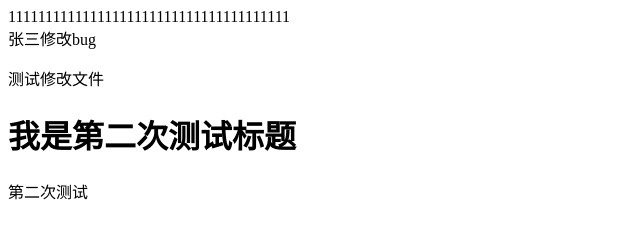
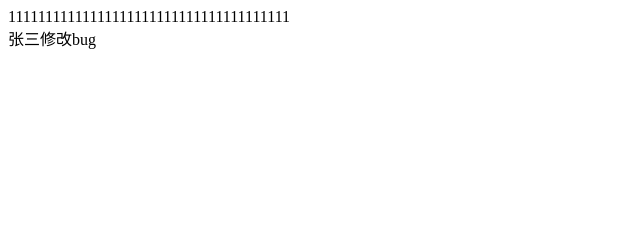
Before and after one commit to zp190265950/myapp1, a plain HTML site: page index.html in a window 1280 px wide. Shown: the whole page, without its empty margins (0-640 px from the left). Drawn offline with Linux system fonts and the light colour scheme.

Commit message:
初次修改

```diff
--- a/index.html
+++ b/index.html
@@ -9,8 +9,5 @@
 <body>
     <div>11111111111111111111111111111111111111</div>
     <span>张三修改bug</span>
-    <p>测试修改文件</p>
-    <h1>我是第二次测试标题</h1>
-    <p>第二次测试</p>
 </body>
 </html>
```
